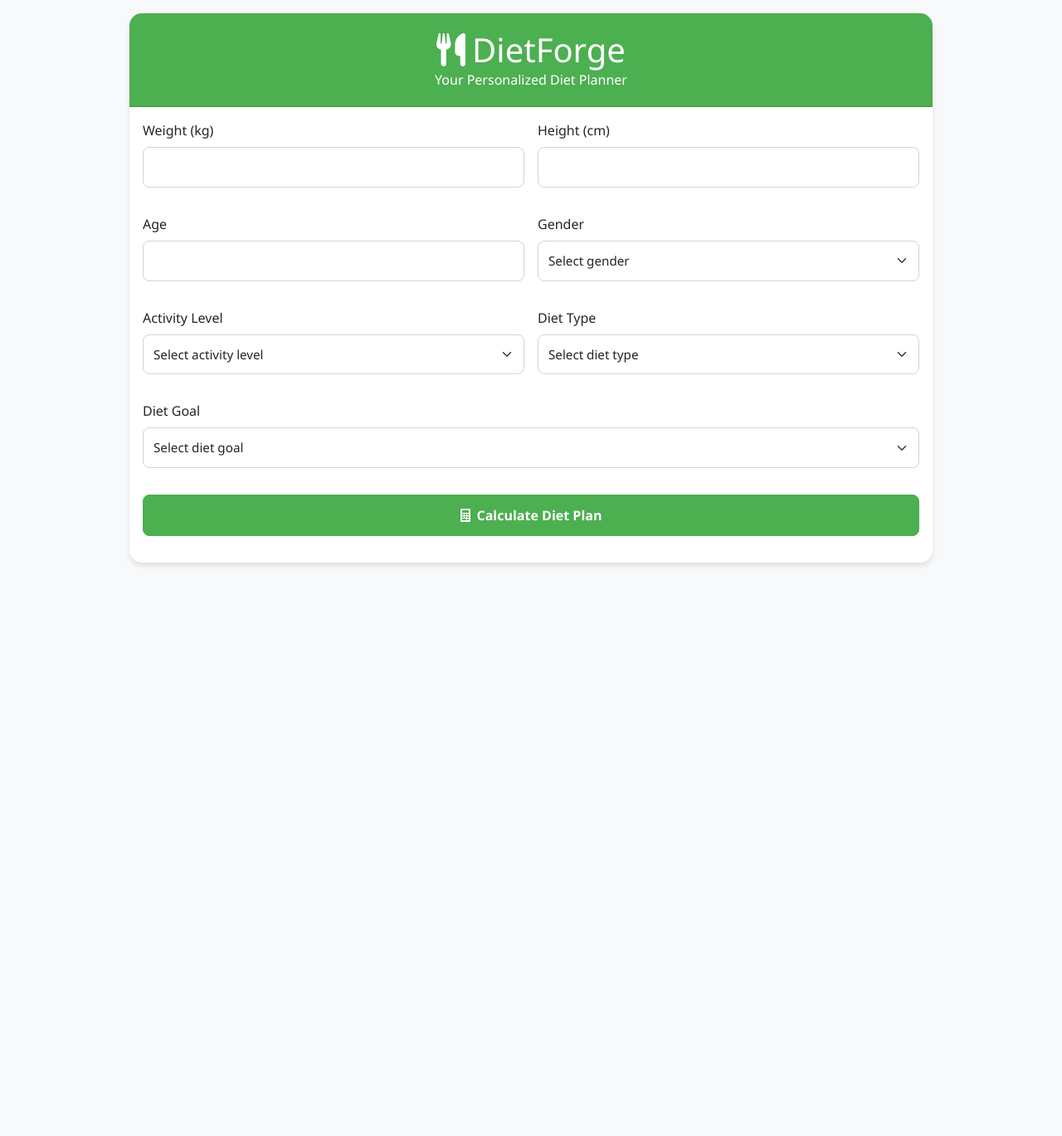
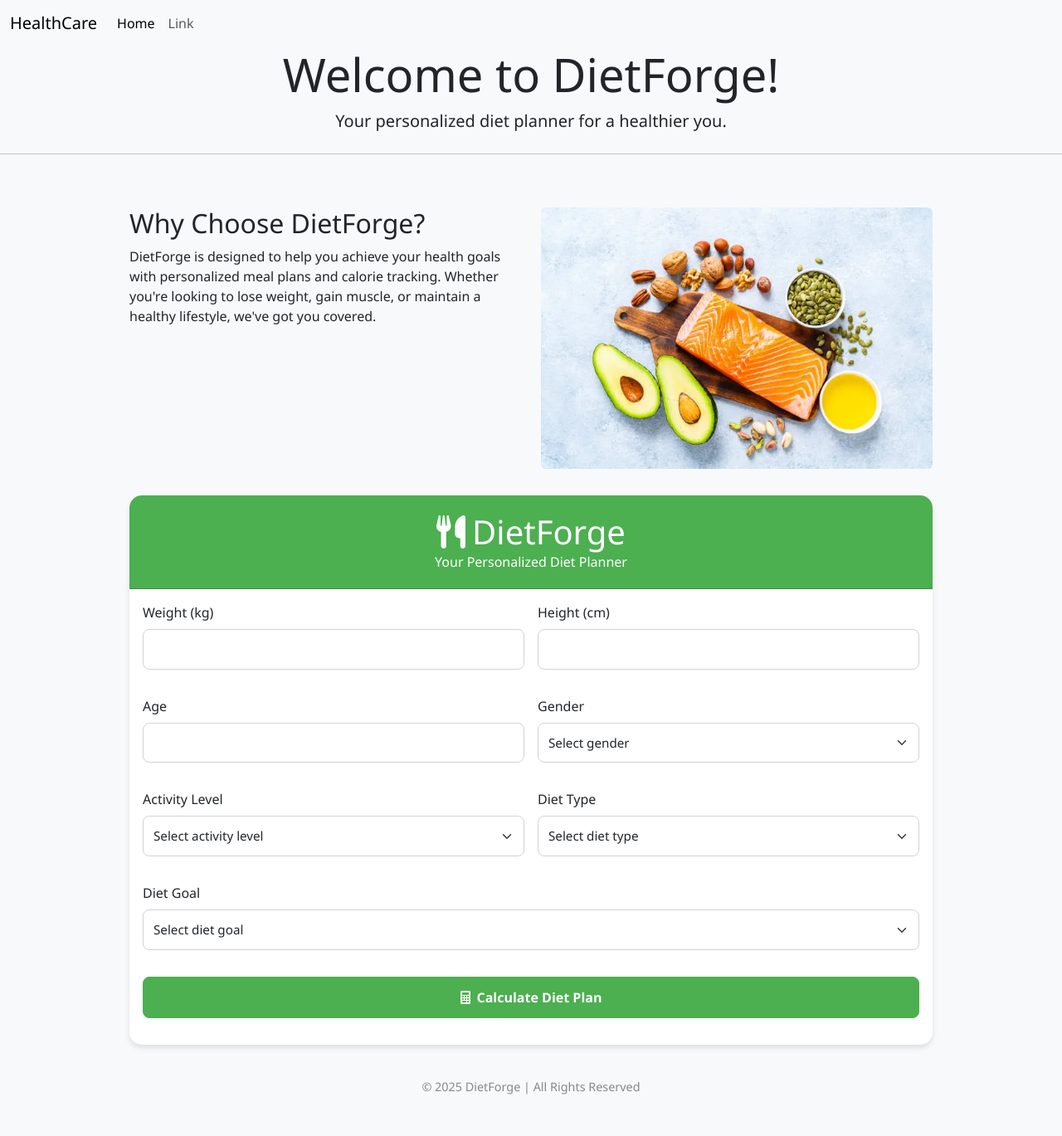
Before and after one commit to AkibDa/DietForge, a Flask app: page / in a window 1280 px wide. Shown: the whole page at 83% size. Before the commit the page ends 682 px from the top, so only its background shows below. Run offline with Flask 3, Linux system fonts and the light colour scheme.

Commit message:
made it good looking

```diff
--- a/static/styles.css
+++ b/static/styles.css
@@ -262,3 +262,9 @@ body {
       margin-bottom: 0.75rem;
   }
 }
+footer {
+  text-align: center;
+  margin-top: 40px;
+  font-size: 0.9rem;
+  color: #888;
+}
--- a/templates/index.html
+++ b/templates/index.html
@@ -9,7 +9,39 @@
     <link rel="stylesheet" href="./static/styles.css">
 </head>
 <body>
+    <nav class="navbar navbar-expand-lg bg-body-tertiary">
+        <div class="container-fluid">
+          <a class="navbar-brand" href="#">HealthCare</a>
+          <button class="navbar-toggler" type="button" data-bs-toggle="collapse" data-bs-target="#navbarSupportedContent" aria-controls="navbarSupportedContent" aria-expanded="false" aria-label="Toggle navigation">
+            <span class="navbar-toggler-icon"></span>
+          </button>
+          <div class="collapse navbar-collapse" id="navbarSupportedContent">
+            <ul class="navbar-nav me-auto mb-2 mb-lg-0">
+              <li class="nav-item">
+                <a class="nav-link active" aria-current="page" href="#">Home</a>
+              </li>
+              <li class="nav-item">
+                <a class="nav-link" href="#">Link</a>
+              </li>
+          </div>
+        </div>
+      </nav>
+    <div class="jumbotron text-center">
+        <h1 class="display-4">Welcome to DietForge!</h1>
+        <p class="lead">Your personalized diet planner for a healthier you.</p>
+        <hr class="my-4">
+    </div>
+    <br>
     <div class="container">
+        <div class="row">
+            <div class="col-md-6">
+                <h2>Why Choose DietForge?</h2>
+                <p>DietForge is designed to help you achieve your health goals with personalized meal plans and calorie tracking. Whether you're looking to lose weight, gain muscle, or maintain a healthy lifestyle, we've got you covered.</p>
+            </div>
+            <div class="col-md-6">
+                <img src="./static/healthy-food.jpg" alt="Healthy Food" class="img-fluid rounded">
+            </div>
+        </div>
         <div class="card">
             <div class="card-header text-center">
                 <h1 class="mb-0"><i class="fas fa-utensils me-2"></i>DietForge</h1>
@@ -170,6 +202,10 @@
         </div>
     </div>
 
+    <footer>
+        <p>&copy; 2025 DietForge | All Rights Reserved</p>
+    </footer>
+
     <script src="./static/script.js"></script>
     <script src="https://cdn.jsdelivr.net/npm/bootstrap@5.3.0/dist/js/bootstrap.bundle.min.js"></script>
     <script src="https://cdnjs.cloudflare.com/ajax/libs/font-awesome/6.0.0/js/all.min.js"></script>
```
Also changed, not shown: static/healthy-food.jpg (added).
